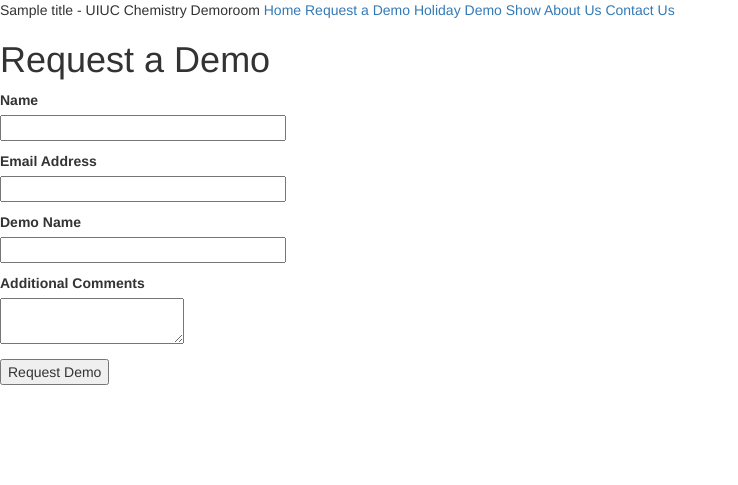
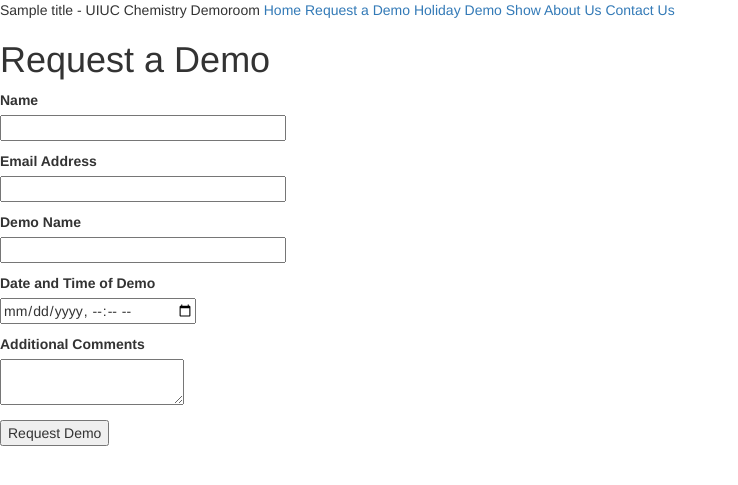
Before and after one commit to tomhennessey/demoroom, a Flask app: template demoroom_flask/app/templates/request_page.html in a window 1280 px wide. Shown: the top 485 px of the page, without its empty margins (0-738 px from the left). Run offline with Flask 2, Linux system fonts and the light colour scheme; tables that the repository leaves empty hold one stand-in row (values such as "Sample post"); the template is opened without the code that fills it: values that come from a table or form of the project are taken from there, most other values are stand-ins (such as "Sample title", 1, 10 or a date in 2020); some libraries are stand-ins or nearby versions.

Commit message:
re-implementing request form - still need to process user data

```diff
--- a/demoroom_flask/app/forms.py
+++ b/demoroom_flask/app/forms.py
@@ -1,10 +1,12 @@
 from flask_wtf import FlaskForm
 from wtforms import StringField, TextAreaField, BooleanField, SubmitField
+from wtforms.fields.html5 import DateTimeLocalField, EmailField
 from wtforms.validators import DataRequired
 
 class RequestForm(FlaskForm):
     name = StringField('Name', validators=[DataRequired()])
-    email = StringField('Email Address', validators=[DataRequired()])
+    email = EmailField('Email Address', validators=[DataRequired()])
     demo_name = StringField('Demo Name', validators=[DataRequired()])
+    date_request = DateTimeLocalField('Date and Time of Demo', validators=[DataRequired()])
     comments = TextAreaField('Additional Comments')
     submit = SubmitField('Request Demo')
--- /dev/null
+++ b/demoroom_flask/app/static/css/all.css
@@ -0,0 +1,35 @@
+.accordion {
+	max-width: 500px;
+	margin: 50px auto;
+	box-shadow: 0 0 1px rgba(0,0,0,0.1);
+}
+
+.accordion .card,
+.accordion .card:last-cild .card-header {
+	border: none;
+}
+
+.accordion .card-header {
+	border-bottom-color: #EDEFF0;
+	background: transparent;
+}
+
+.accordion .fa-stack {
+	font-size: 18px;
+}
+
+.accordion .btn {
+	width: 100%;
+	font-weight: bold;
+	color: #004987;
+	padding: 0;
+}
+
+.accordion .btn-link:hover,
+.accordion .btn-link:focus {
+	text-decoration: none;
+}
+
+.accordion li + li {
+	margin-top: 10px;
+}
--- a/demoroom_flask/app/templates/request_page.html
+++ b/demoroom_flask/app/templates/request_page.html
@@ -7,19 +7,38 @@
 		{{ form.hidden_tag() }}
 		<p>
 			{{ form.name.label }}<br>
-			{{ form.name(size=32) }}
+			{{ form.name(size=32) }}<br>
+			{% for error in form.name.errors %}
+			<span style="color: red;">[{{ error }}]</span>
+			{% endfor %}
 		</p>
 		<p>
 			{{ form.email.label }}<br>
-			{{ form.email(size=32) }}
+			{{ form.email(size=32) }}<br>
+			{% for error in form.email.errors %}
+			<span style="color: red;">[{{ error }}]</span>
+			{% endfor %}
 		</p>
 		<p>
 			{{ form.demo_name.label }}<br>
-			{{ form.demo_name(size=32) }}
+			{{ form.demo_name(size=32) }}<br>
+			{% for error in form.demo_name.errors %}
+			<span style="color: red;">[{{ error }}]</span>
+			{% endfor %}
+		</p>
+		<p>
+			{{ form.date_request.label }}<br>
+			{{ form.date_request(size=32) }}<br>
+			{% for error in form.date_request.errors %}
+			<span style="color: red;">[{{ error }}]</span>
+			{% endfor %}
 		</p>
 		<p>
 			{{ form.comments.label }}<br>
-			{{ form.comments(size=32) }}
+			{{ form.comments(size=32) }}<br>
+			{% for error in form.comments.errors %}
+			<span style="color: red;">[{{ error }}]</span>
+			{% endfor %}
 		<p>
 		<p>{{ form.submit() }}</p>
 	</form>
```
Also changed, not shown: demoroom_flask/app/models.py (+5 -4 lines).
